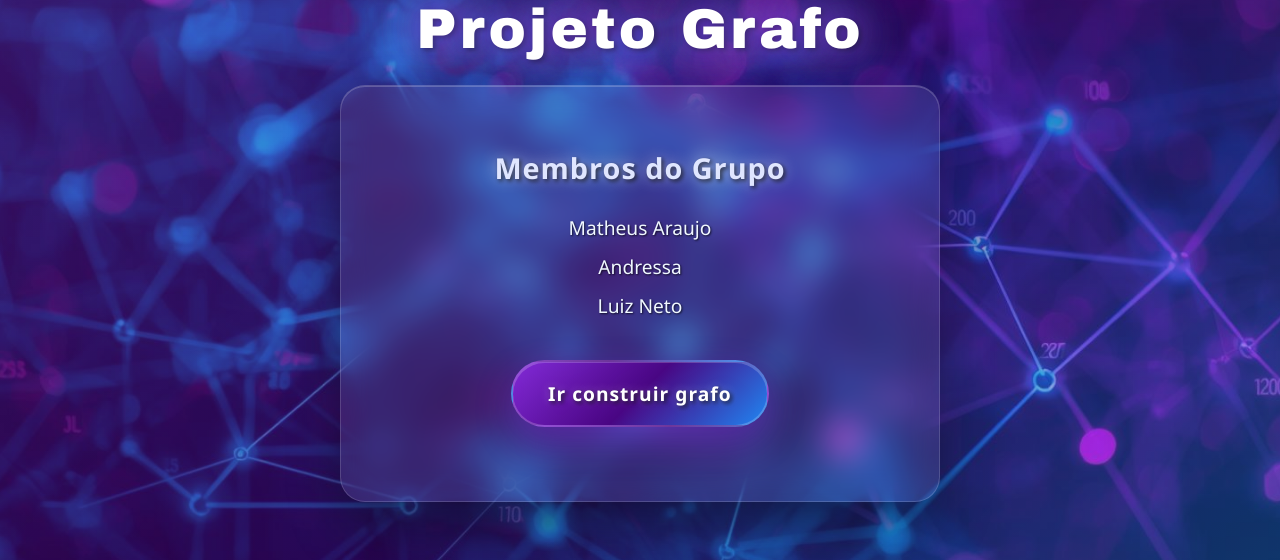
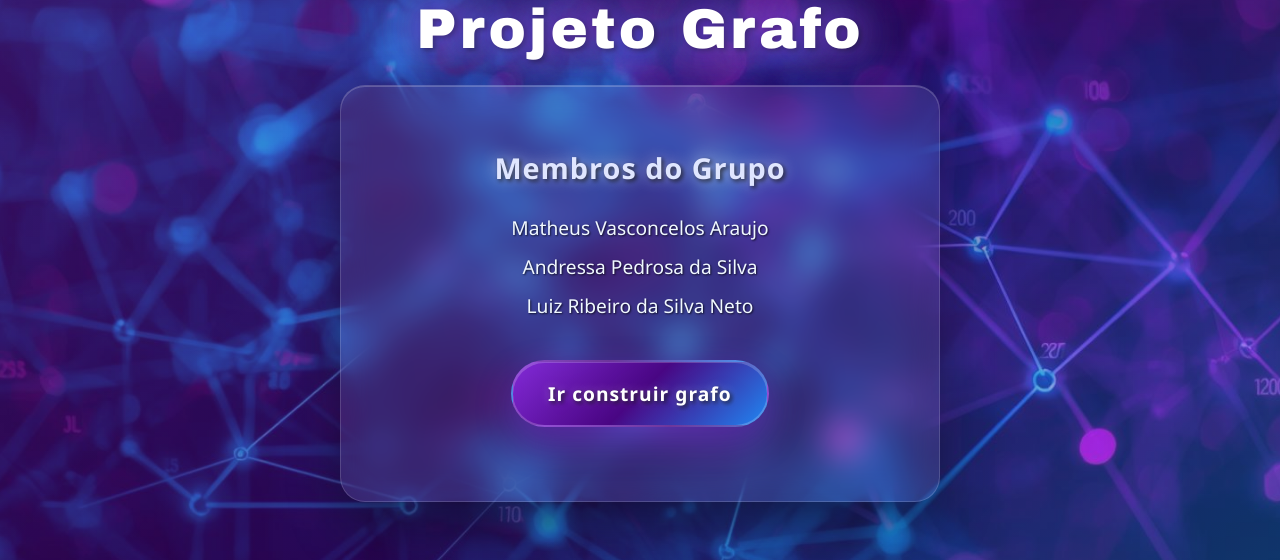
Before and after one commit to matheusgigan/projeto_grafo, a Django app: page / in a window 1280 px wide. Shown: the part 149-709 px from the top of the page. Run offline with Django 5.2, Linux system fonts and the light colour scheme.

Commit message:
Codigo final

```diff
--- a/grafo/templates/grafo/tela_inicial.html
+++ b/grafo/templates/grafo/tela_inicial.html
@@ -13,9 +13,9 @@
     <div class="container_principal">
         <h2>Membros do Grupo</h2>
         <ul>
-            <li>Matheus Araujo</li>
-            <li>Andressa</li>
-            <li>Luiz Neto</li>
+            <li>Matheus Vasconcelos Araujo</li>
+            <li>Andressa Pedrosa da Silva</li>
+            <li>Luiz Ribeiro da Silva Neto</li>
         </ul>
         <a href="{% url 'index' %}">Ir construir grafo</a>
     </div>
```
Also changed, not shown: grafo/dijikastra.py (+3 -5 lines), grafo/templates/grafo/resultado.html (+0 -8 lines).
